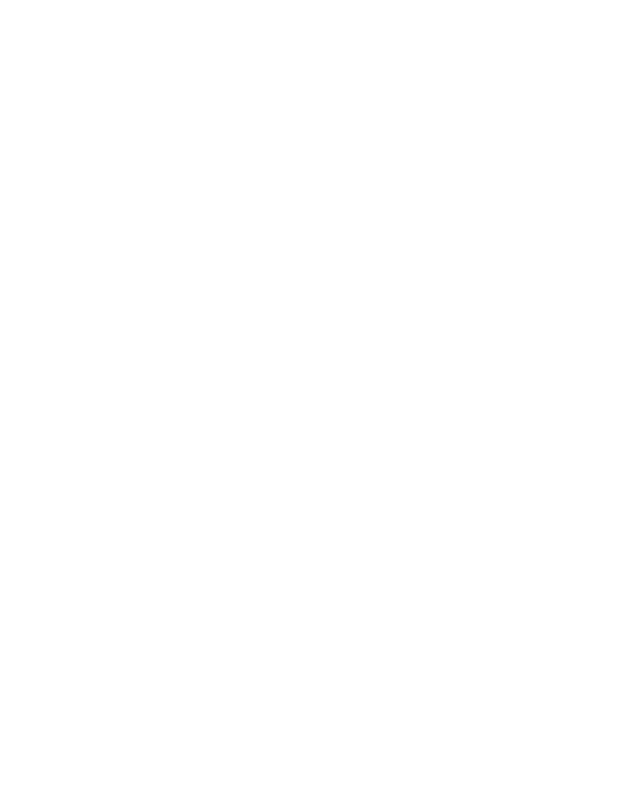
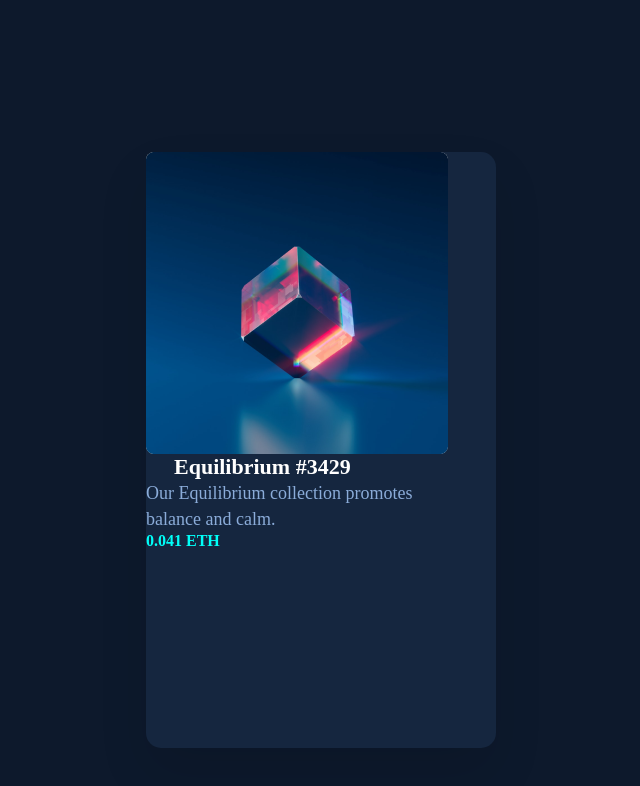
Before and after one commit to Karshiyeva996/Equilibrium, a plain HTML site: page index.html in a window 1280 px wide. Shown: the whole page, without its empty margins (319-959 px from the left). Drawn offline with Linux system fonts and the light colour scheme.

Commit message:
add img and

```diff
--- a/CSS/main.css
+++ b/CSS/main.css
@@ -12,11 +12,78 @@ ul {
    list-style: none;
 }
 
-.container {
+.site-header-hero {
     display: flex;
-    width: 1440px;
+    width: 100%;
     height: 900px;
     padding: 152px 0px;
     justify-content: center;
     align-items: center;
+    background: var(--very-dark-blue-main-bg, #0D192C);
 }
+.site-header {
+    width: 350px;
+    height: 596px;
+    flex-shrink: 0;
+    border-radius: 15px;
+    background: var(--very-dark-blue-card-bg, #15263F);
+    box-shadow: 0px 25px 50px 0px rgba(0, 0, 0, 0.10);
+    margin-left: 24px;
+    margin-right: 24px;
+    margin-top: 150px;
+    margin-bottom: 150px;
+    row-gap: 15px;
+}
+
+.site-header-line {
+    width: 302px;
+    height: 302px;
+    flex-shrink: 0;
+    border-radius: 8px;
+    background: url(<path-to-image>), lightgray 50% / cover no-repeat;
+    align-items: center;
+
+
+
+}
+
+.site-header-hh{
+    color: var(--White, #FFF);
+    font-feature-settings: 'clig' off, 'liga' off;
+
+    font-family: Outfit;
+    font-size: 22px;
+    font-style: normal;
+    font-weight: 600;
+    line-height: normal;
+    padding-left: 28px;
+    padding-right: 22px;
+
+
+
+}
+.site-header-pp {
+    width: 302px;
+color: var(--Soft-Blue, #8BACD9);
+font-feature-settings: 'clig' off, 'liga' off;
+
+font-family: Outfit;
+font-size: 18px;
+font-style: normal;
+font-weight: 300;
+line-height: 26px;
+
+}
+
+.site-header-uu{
+    color: var(--Cyan, #00FFF8);
+font-feature-settings: 'clig' off, 'liga' off;
+
+font-family: Outfit;
+font-size: 16px;
+font-style: normal;
+font-weight: 600;
+line-height: normal;
+
+
+}
--- a/index.html
+++ b/index.html
@@ -7,6 +7,16 @@
     <link rel="stylesheet" href="./CSS/main.css">
 </head>
 <body>
+    <div class="site-header-hero">
+        <header class="site-header">
+            <div class="site-header-line">
+                <img src="./img/Rectangle Copy.png" alt="">
+            </div>
+            <h1 class="site-header-hh">Equilibrium #3429</h1>
+            <p class="site-header-pp">Our Equilibrium collection promotes balance and calm.</p>
+            <h2 class="site-header-uu">0.041 ETH</h2>
 
+        </header>
+    </div>
 </body>
 </html>
```
Also changed, not shown: img/Rectangle Copy.png (added).
